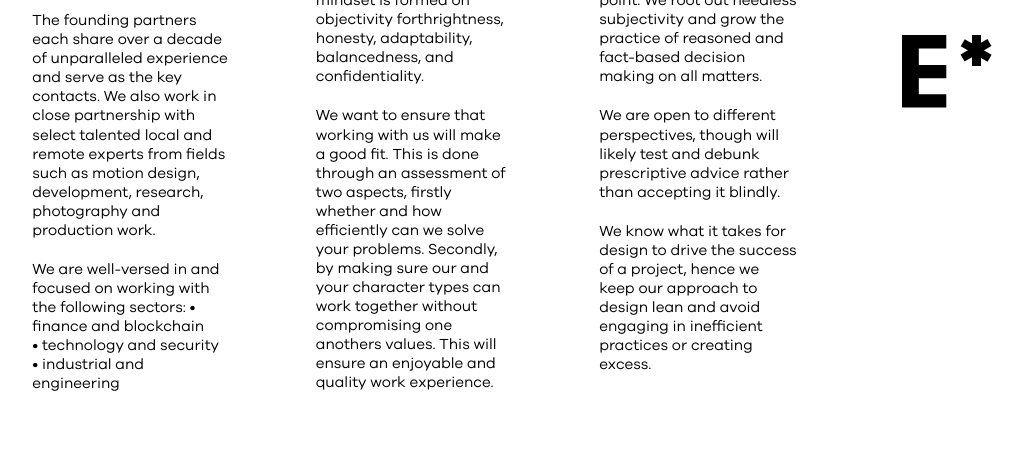
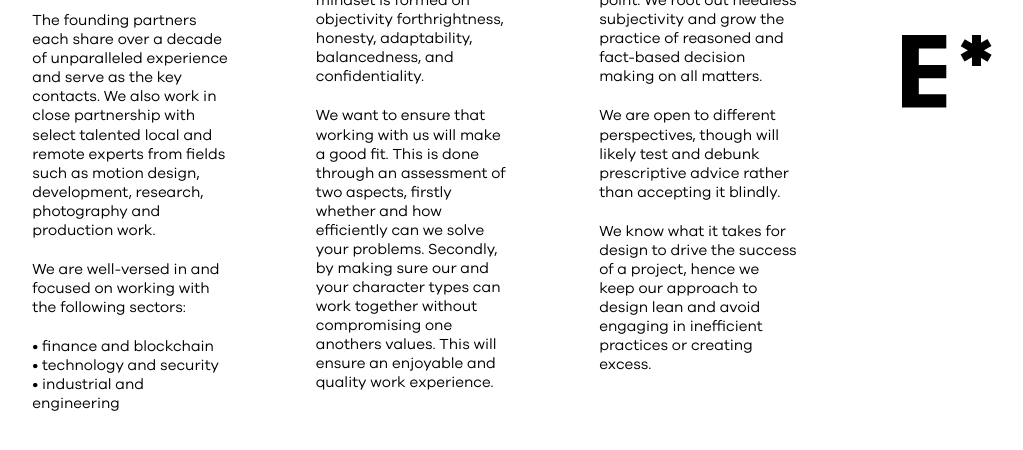
Before and after one commit to EETERCO/eeter-mainsite, a Jekyll site: the page built from profile.markdown, in a window 1280 px wide and 900 px high, scrolled down 446 px, cut to the strip 0-484 px from the top of the window. Shown: the top 450 px of the strip, without its empty margins (190-1213 px from the left). Built offline with Jekyll 4.4.1, drawn with Linux system fonts in a browser that asks for light colours; nearby versions of some CDN libraries.

```diff
--- a/profile.markdown
+++ b/profile.markdown
@@ -8,8 +8,8 @@ First Column: "<p>\nEETER is a design firm driven by innovations and grounded by
   unparalleled experience and serve as the key contacts. We also work in close partnership
   with select talented local and remote experts from fields such as motion design,
   development, research, photography and production work.\n\L</p>\n<p>\nWe are well-versed
-  in and focused on working with the following sectors: \n• finance and blockchain<br>\n•
-  technology and security<br>\n• industrial and engineering<br>\n\L</p>"
+  in and focused on working with the following sectors: \n\L</p>\n<p>\n• finance and
+  blockchain<br>\n• technology and security<br>\n• industrial and engineering<br>\n\L</p>"
 Second Column: "<p>\nEETER is defined by its core values and maintains them regardless
   of the matter at hand. Our mindset is formed on objectivity forthrightness, honesty,
   adaptability, balancedness, and confidentiality. \L\n\L</p>\n<p>\nWe want to ensure
```
